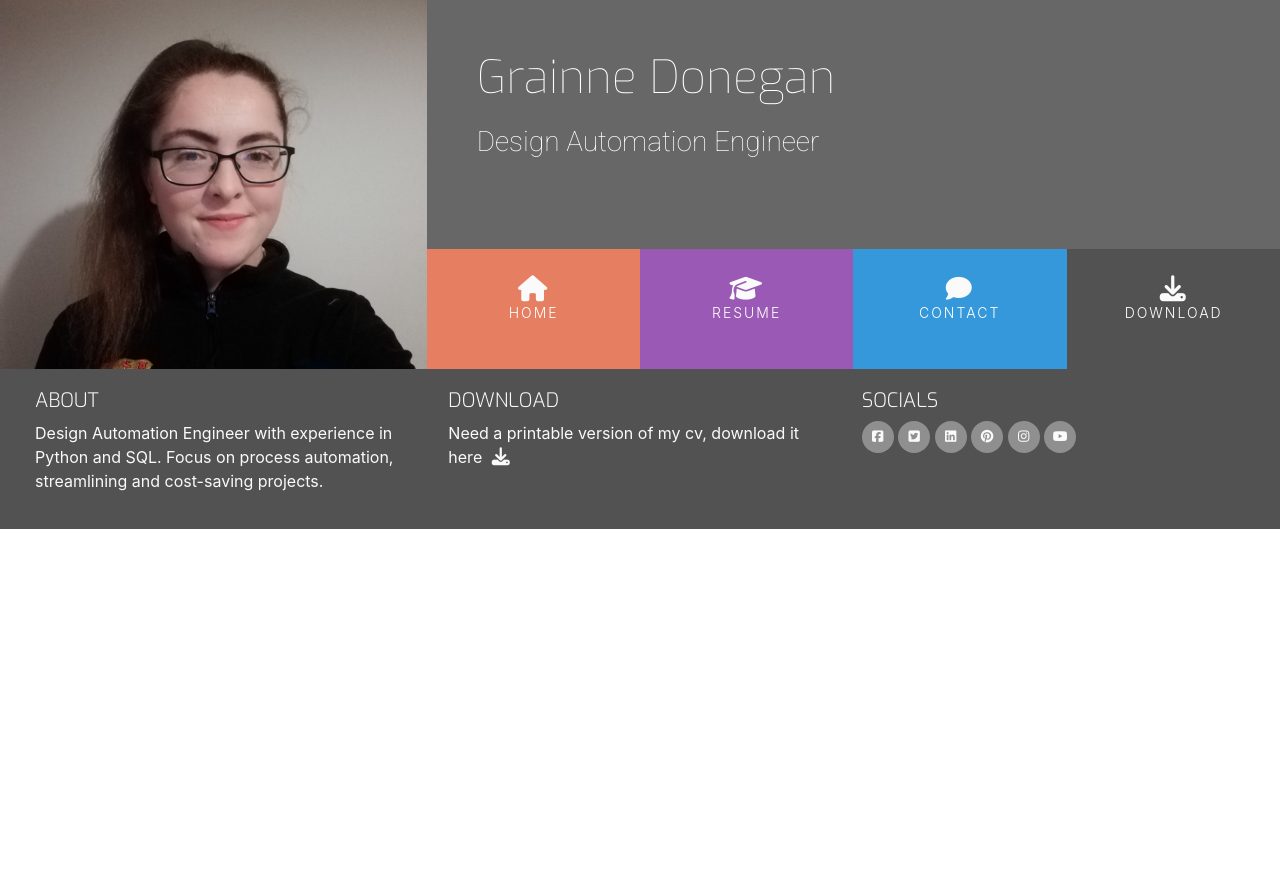
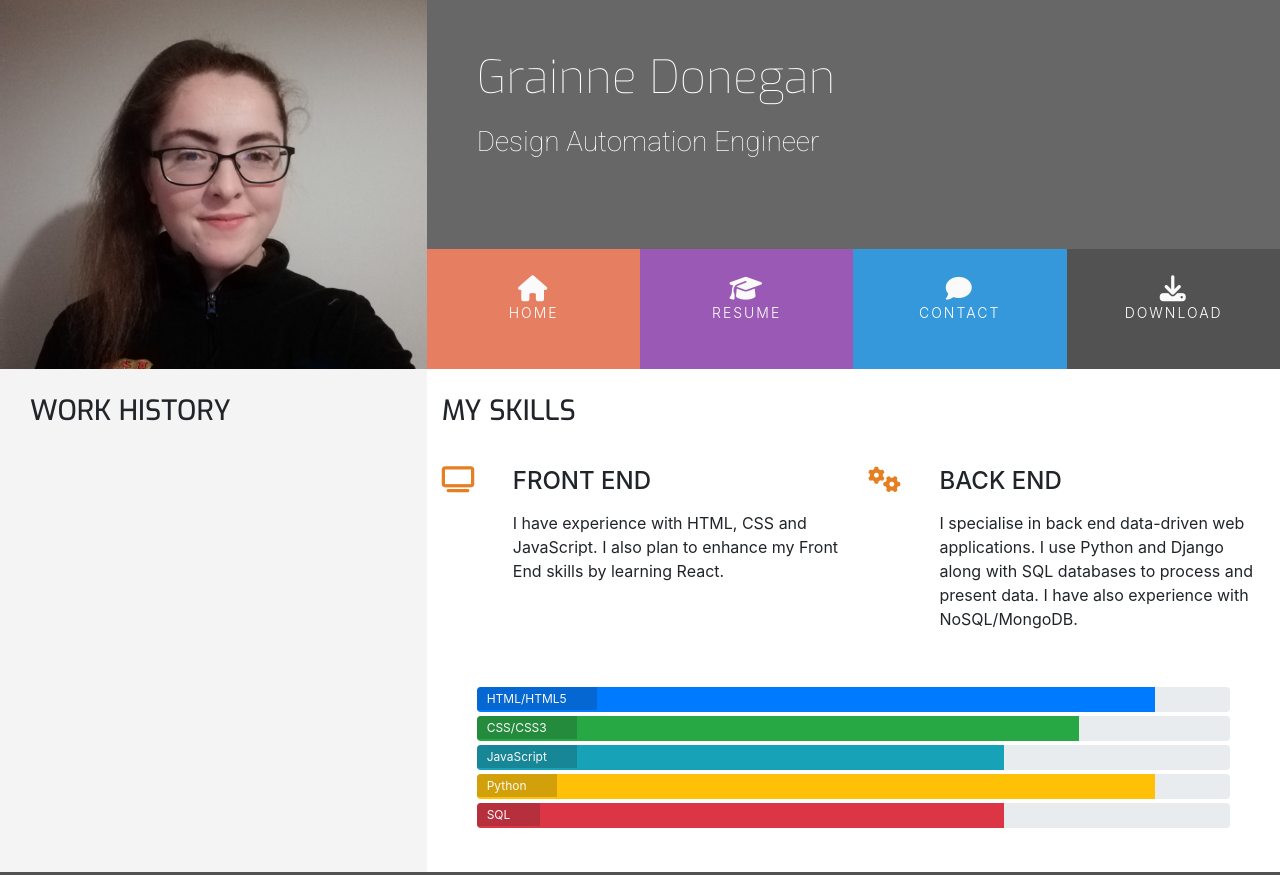
Before and after one commit to Grawnya/bootstrap-resume, a plain HTML site: page resume.html in a window 1280 px wide. Shown: the top 875 px of the page. Before the commit the page ends 800 px from the top, so only its background shows below. Drawn offline with nearby package versions, Linux system fonts and the light colour scheme.

Commit message:
create progress bars to represent skill levels in resume.html

```diff
--- a/assets/css/styles.css
+++ b/assets/css/styles.css
@@ -249,3 +249,25 @@ footer {
     position: relative;
     word-wrap: break-word;
 }
+
+/* Skills */
+
+.progress {
+    position: relative;
+    height: 25px;
+    line-height: 18px;
+    margin-bottom: 4px;
+}
+
+.progress-type {
+    position: absolute;
+    left: 0px;
+    font-weight: 400;
+    padding: 3px 30px 2px 10px;
+    color: #fafafa;
+    background-color:  rgba(25, 25, 25, 0.2);
+}
+
+.progress-section {
+    margin: 40px 20px;
+}
--- a/resume.html
+++ b/resume.html
@@ -43,8 +43,88 @@
             </div>
         </div>
     </header>
-    <section>
-
+    <section class="container-fluid">
+        <div class="row">
+            <div class="col-md-4 bg-color-personal-info section-column">
+                <div class="row">
+                    <div class="col-12">
+                        <h3 class="section-heading uppercase">Work History</h3>
+                    </div>
+                </div>
+            </div>
+            <div class="col-md-8 bg-color-three-reasons">
+                <div class="row">
+                    <div class="col">
+                        <h3 class="section-heading uppercase">My Skills</h3>
+                    </div>
+                </div>
+                <div class="row">
+                    <div class="col-10 offset-1 offset-sm-0 col-sm-4 col-md-6">
+                        <div class="row">
+                            <div class="col-2">
+                                <i class="fa-solid fa-tv three-reasons-icon" aria-hidden="true"></i>
+                            </div>
+                            <div class="col-10">
+                                <h4 class="three-reasons-heading uppercase">Front End</h4>
+                                <p>
+                                    I have experience with HTML, CSS and JavaScript. I also plan to enhance
+                                    my Front End skills by learning React.
+                                </p>
+                            </div>
+                        </div>
+                    </div>
+                    <div class="col-10 offset-1 offset-sm-0 col-sm-4 col-md-6">
+                        <div class="row">
+                            <div class="col-2">
+                                <i class="fa-solid fa-gears three-reasons-icon" aria-hidden="true"></i>
+                            </div>
+                            <div class="col-10">
+                                <h4 class="three-reasons-heading uppercase">Back End</h4>
+                                <p>
+                                    I specialise in back end data-driven web applications. I use Python and Django
+                                    along with SQL databases to process and present data. I have also experience with
+                                    NoSQL/MongoDB.
+                                </p>
+                            </div>
+                        </div>
+                    </div>
+                </div>
+                <div class="row progress-section">
+                    <div class="col">
+                        <div class="progress">
+                            <div class="progress-bar" role="progressbar" aria-valuenow="90" aria-valuemin="0" aria-valuemax="100" style="width:90%">
+                                <span class="sr-only">90% complete</span>
+                            </div>
+                            <span class="progress-type">HTML/HTML5</span>
+                        </div>
+                        <div class="progress">
+                            <div class="progress-bar bg-success" role="progressbar" aria-valuenow="80" aria-valuemin="0" aria-valuemax="100" style="width:80%">
+                                <span class="sr-only">80% complete</span>
+                            </div>
+                            <span class="progress-type">CSS/CSS3</span>
+                        </div>
+                        <div class="progress">
+                            <div class="progress-bar bg-info" role="progressbar" aria-valuenow="70" aria-valuemin="0" aria-valuemax="100" style="width:70%">
+                                <span class="sr-only">70% complete</span>
+                            </div>
+                            <span class="progress-type">JavaScript</span>
+                        </div>
+                        <div class="progress">
+                            <div class="progress-bar bg-warning" role="progressbar" aria-valuenow="90" aria-valuemin="0" aria-valuemax="100" style="width:90%">
+                                <span class="sr-only">90% complete</span>
+                            </div>
+                            <span class="progress-type">Python</span>
+                        </div>
+                        <div class="progress">
+                            <div class="progress-bar bg-danger" role="progressbar" aria-valuenow="70" aria-valuemin="0" aria-valuemax="100" style="width:70%">
+                                <span class="sr-only">70% complete</span>
+                            </div>
+                            <span class="progress-type">SQL</span>
+                        </div>
+                    </div>
+                </div>
+            </div>
+        </div>
     </section>
     <footer class="container-fluid">
         <div id="footer-details" class="row">
```
